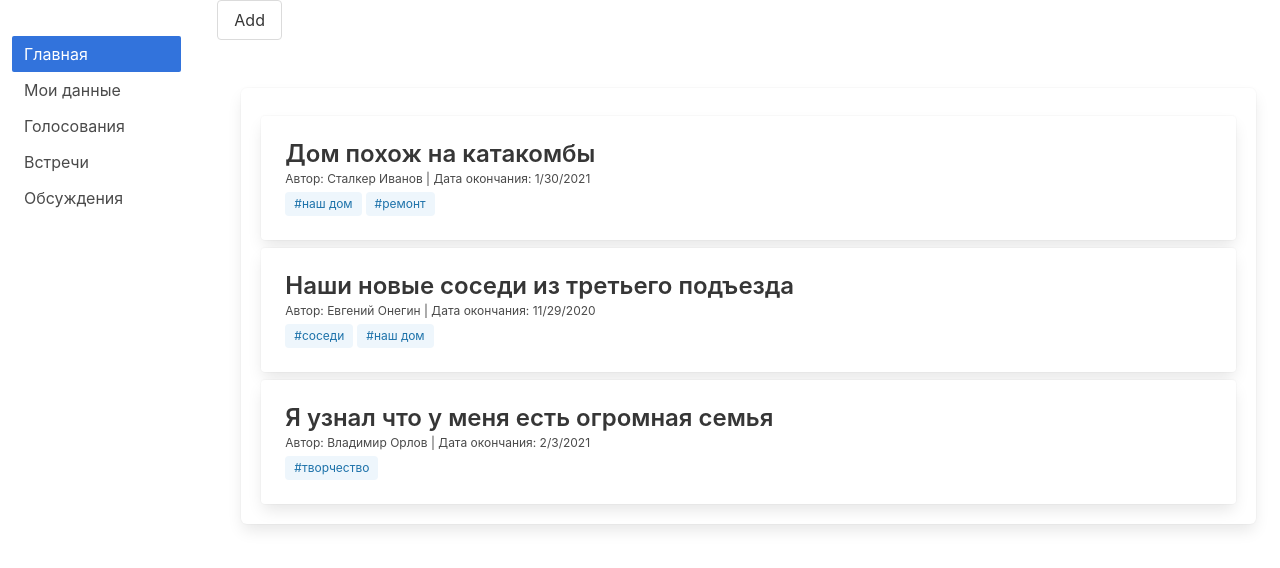
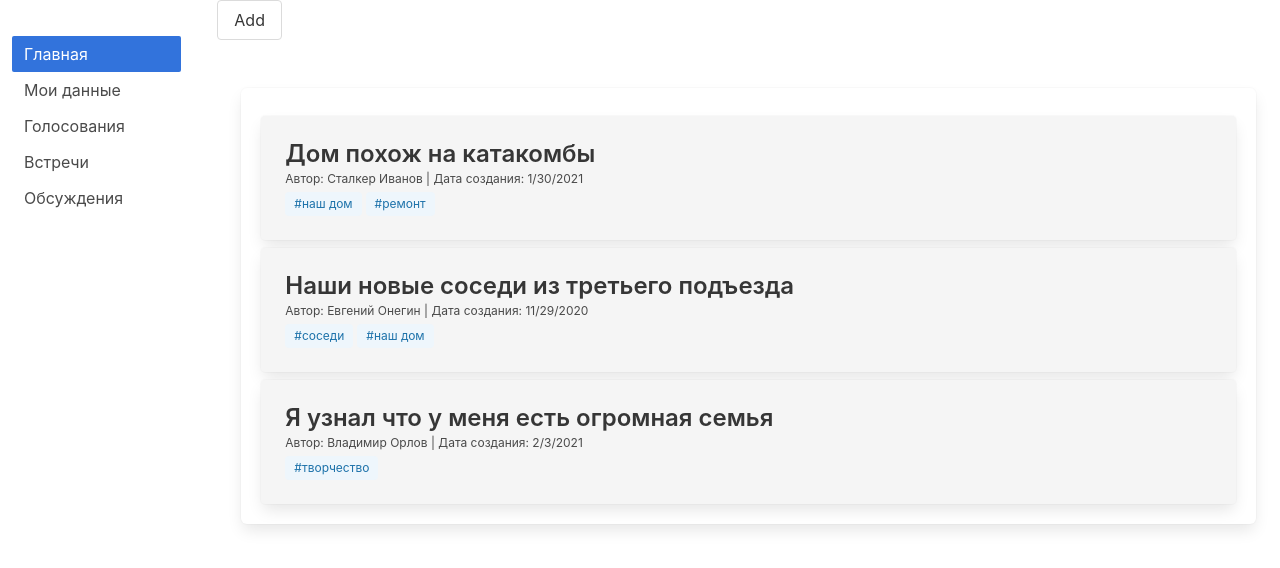
Before and after one commit to BelarusDigitalFuture/o, a React (Create React App) app: page /discussions in a window 1280 px wide. Shown: the top 568 px of the page. Built offline with nearby package versions, Linux system fonts and the light colour scheme.

Commit message:
Poll renamed to Card & adjusted for generic use

```diff
--- a/src/containers/Poll/Poll.js
+++ b/src/containers/Card/Card.js
@@ -1,20 +1,40 @@
 import React, { useState } from 'react';
 
-const Poll = ({ header, date, author, tags, pollData }) => {
+const Card = ({
+  header,
+  date,
+  author,
+  tags,
+  pollData,
+  isTopic = false,
+  isEvent = false,
+  isPoll = false,
+}) => {
   const [isHovered, setIsHovered] = useState(false);
 
   const isOpen = date.getTime() >= new Date().getTime();
-  let color = '';
-  if (pollData) {
+  let color = isHovered ? 'has-background-grey-lighter' : 'has-background-light';
+  if (isPoll) {
     if (isOpen) {
       color = isHovered ? 'has-background-warning' : 'has-background-warning-light';
     } else {
-      if (pollData.result > 50) {
+      if (pollData.results.some((x) => x > 50)) {
         color = isHovered ? 'has-background-primary' : 'has-background-primary-light';
       } else {
         color = isHovered ? 'has-background-danger' : 'has-background-danger-light';
       }
     }
+  }
+
+  let dateText;
+  if (isTopic) {
+    dateText = 'Дата создания';
+  }
+  if (isEvent) {
+    dateText = 'Дата проведения';
+  }
+  if (isPoll) {
+    dateText = 'Дата окончания';
   }
 
   return (
@@ -29,7 +49,7 @@ const Poll = ({ header, date, author, tags, pollData }) => {
           <div className="media-content">
             <p className="title is-4">{header}</p>
             <p className="subtitle is-7 mb-1">
-              Автор: {author} | Дата окончания: {date.toLocaleDateString()}
+              Автор: {author} | {dateText}: {date.toLocaleDateString()}
             </p>
             {tags.map((x, i) => (
               <span key={i} className="tag is-info is-light mr-1">
@@ -43,4 +63,4 @@ const Poll = ({ header, date, author, tags, pollData }) => {
   );
 };
 
-export default Poll;
+export default Card;
--- /dev/null
+++ b/src/containers/Card/index.js
@@ -0,0 +1,2 @@
+import Card from './Card';
+export default Card;
--- a/src/containers/CardsList/CardsList.js
+++ b/src/containers/CardsList/CardsList.js
@@ -3,7 +3,7 @@ import { useLocation, useHistory } from 'react-router-dom';
 import CardsListFilter from '../../components/CardsListFilter/CardsListFilter';
 import { FontAwesomeIcon } from '@fortawesome/react-fontawesome';
 import { faSearch } from '@fortawesome/free-solid-svg-icons';
-import Poll from '../Poll';
+import Card from '../Card';
 
 const CardsList = ({ data, isTopics = false, isEvents = false, isPolls = false }) => {
   const [showOpen, setShowOpen] = useState(true);
@@ -85,7 +85,7 @@ const CardsList = ({ data, isTopics = false, isEvents = false, isPolls = false }
           </div>
 
           {applyFilters(cardsSet).map((x, i) => (
-            <Poll key={i} {...x} />
+            <Card key={i} {...x} isTopic={isTopics} isEvent={isEvents} isPoll={isPolls} />
           ))}
         </div>
       </div>
--- a/src/containers/Poll/index.js
+++ /dev/null
@@ -1,2 +0,0 @@
-import Poll from './Poll';
-export default Poll;
```
